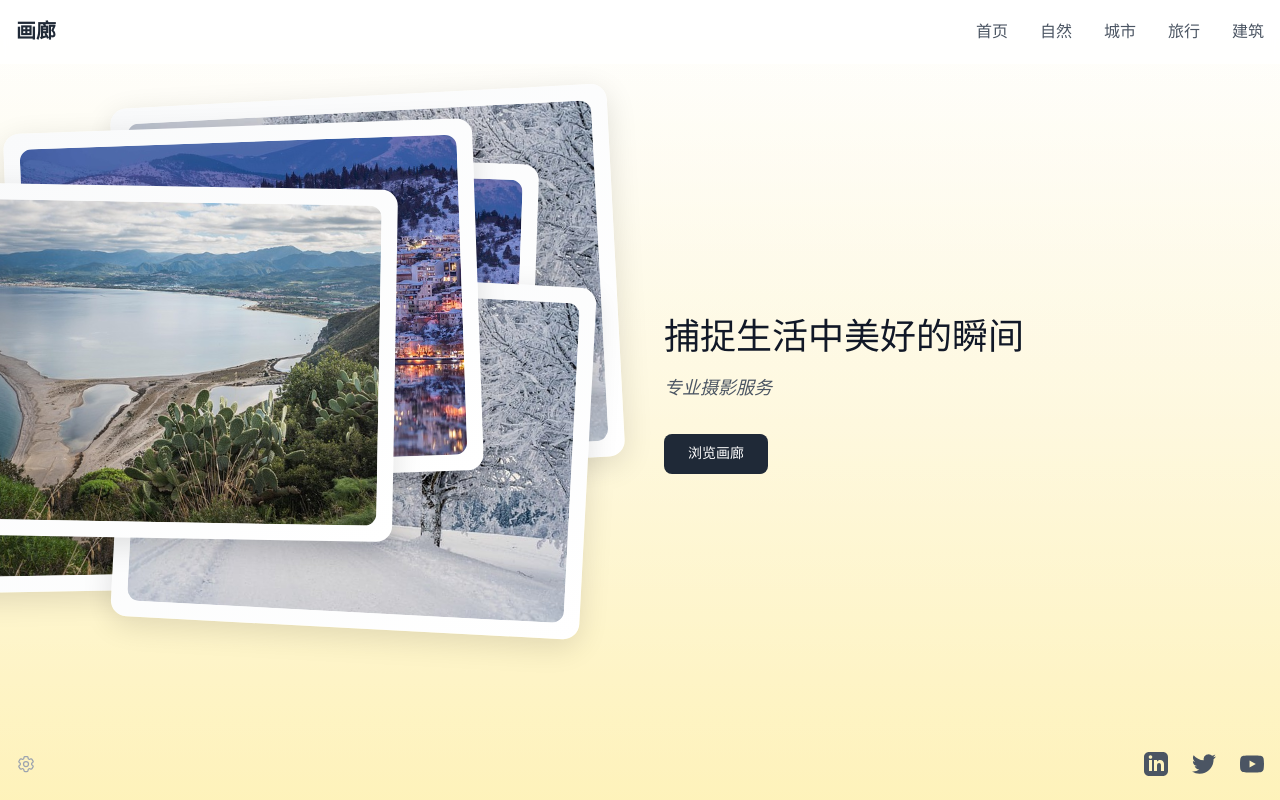
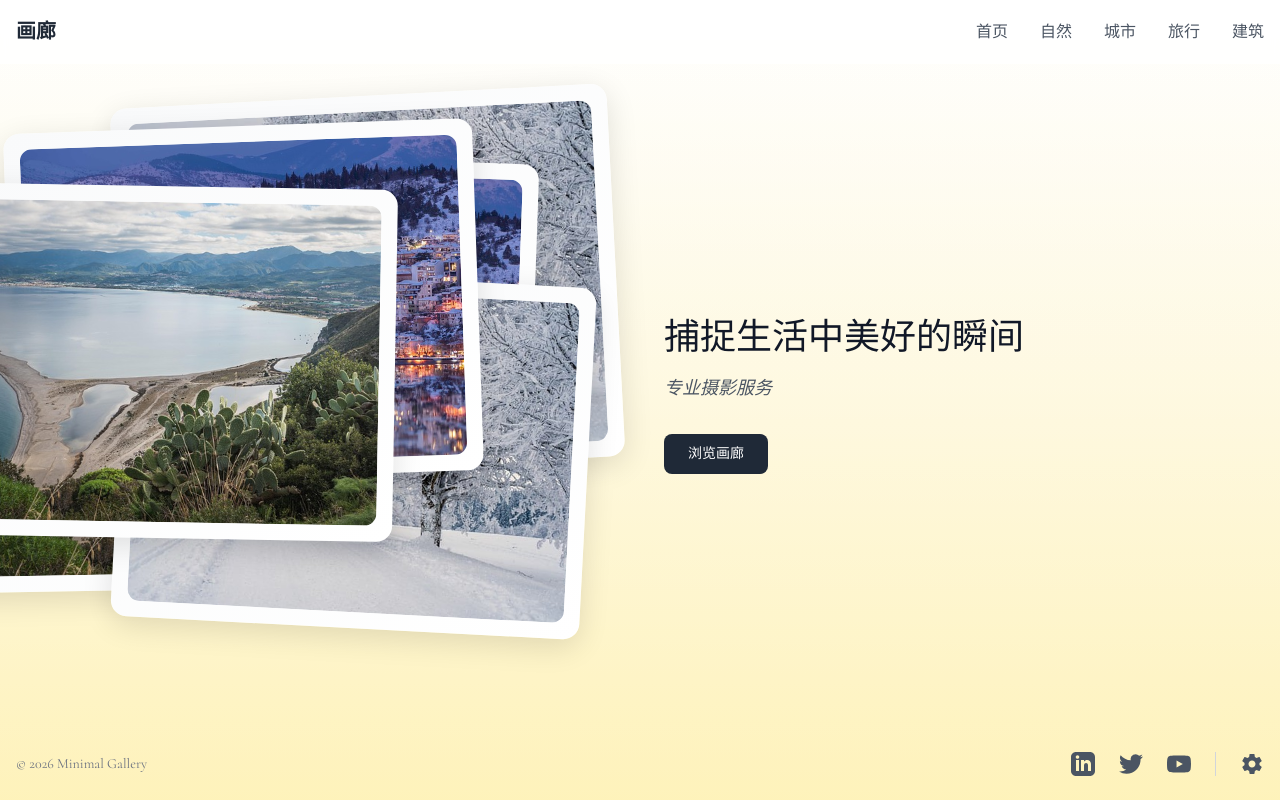
Before and after one commit to useragent-1/minimal-gallery, a Next.js app: page / in a window 1280 px wide. Built offline with nearby package versions, Linux system fonts and the light colour scheme.

Commit message:
feat: move admin settings button to the right of social links in the footer with a premium divider

```diff
--- a/app/components/Footer.tsx
+++ b/app/components/Footer.tsx
@@ -35,20 +35,13 @@ export default function Footer() {
     <footer className="w-full py-6 relative z-10">
       <div className="w-full max-w-[1440px] mx-auto px-4">
         <div className="flex justify-between items-center">
-          {/* Admin entry */}
-          <Link
-            href="/admin"
-            className="text-gray-400 hover:text-gray-600 transition-colors duration-200 ease-in-out"
-            title="管理后台"
-          >
-            <svg className="w-5 h-5" fill="none" stroke="currentColor" viewBox="0 0 24 24" strokeWidth={1.5}>
-              <path strokeLinecap="round" strokeLinejoin="round" d="M9.594 3.94c.09-.542.56-.94 1.11-.94h2.593c.55 0 1.02.398 1.11.94l.213 1.281c.063.374.313.686.645.87.074.04.147.083.22.127.325.196.72.257 1.075.124l1.217-.456a1.125 1.125 0 0 1 1.37.49l1.296 2.247a1.125 1.125 0 0 1-.26 1.431l-1.003.827c-.293.241-.438.613-.43.992a7.723 7.723 0 0 1 0 .255c-.008.378.137.75.43.991l1.004.827c.424.35.534.955.26 1.43l-1.298 2.247a1.125 1.125 0 0 1-1.369.491l-1.217-.456c-.355-.133-.75-.072-1.076.124a6.47 6.47 0 0 1-.22.128c-.331.183-.581.495-.644.869l-.213 1.281c-.09.543-.56.941-1.11.941h-2.594c-.55 0-1.019-.398-1.11-.94l-.213-1.281c-.062-.374-.312-.686-.644-.87a6.52 6.52 0 0 1-.22-.127c-.325-.196-.72-.257-1.076-.124l-1.217.456a1.125 1.125 0 0 1-1.369-.49l-1.297-2.247a1.125 1.125 0 0 1 .26-1.431l1.004-.827c.292-.24.437-.613.43-.991a6.932 6.932 0 0 1 0-.255c.007-.38-.138-.751-.43-.992l-1.004-.827a1.125 1.125 0 0 1-.26-1.43l1.297-2.247a1.125 1.125 0 0 1 1.37-.491l1.216.456c.356.133.751.072 1.076-.124.072-.044.146-.086.22-.128.332-.183.582-.495.644-.869l.214-1.28Z" />
-              <path strokeLinecap="round" strokeLinejoin="round" d="M15 12a3 3 0 1 1-6 0 3 3 0 0 1 6 0Z" />
-            </svg>
-          </Link>
+          {/* Copyright */}
+          <p className="text-sm text-gray-500">
+            &copy; {new Date().getFullYear()} Minimal Gallery
+          </p>
 
-          {/* Social links */}
-          <div className="flex space-x-6">
+          {/* Social links & Settings */}
+          <div className="flex space-x-6 items-center">
             {socialLinks.map((item) => (
               <Link
                 key={item.name}
@@ -63,6 +56,20 @@ export default function Footer() {
                 </div>
               </Link>
             ))}
+
+            {/* Admin Settings Entry */}
+            <Link
+              href="/admin"
+              className="text-gray-600 hover:text-gray-900 transition-colors duration-200 ease-in-out border-l border-gray-300 pl-6 flex items-center"
+              title="管理后台"
+            >
+              <span className="sr-only">设置</span>
+              <div className="w-6 h-6">
+                <svg fill="currentColor" viewBox="0 0 24 24">
+                  <path d="M19.43 12.98c.04-.32.07-.64.07-.98s-.03-.66-.07-.98l2.11-1.65c.19-.15.24-.42.12-.64l-2-3.46c-.12-.22-.39-.3-.61-.22l-2.49 1c-.52-.4-1.08-.73-1.69-.98l-.38-2.65C14.46 2.18 14.25 2 14 2h-4c-.25 0-.46.18-.49.42l-.38 2.65c-.61.25-1.17.59-1.69.98l-2.49-1c-.23-.09-.49 0-.61.22l-2 3.46c-.13.22-.07.49.12.64l2.11 1.65c-.04.32-.07.65-.07.98s.03.66.07.98l-2.11 1.65c-.19.15-.24.42-.12.64l2 3.46c.12.22.39.3.61.22l2.49-1c.52.4 1.08.73 1.69.98l.38 2.65c.03.24.24.42.49.42h4c.25 0 .46-.18.49-.42l.38-2.65c.61-.25 1.17-.59 1.69-.98l2.49 1c.23.09.49 0 .61-.22l2-3.46c.12-.22.07-.49-.12-.64l-2.11-1.65zM12 15.5c-1.93 0-3.5-1.57-3.5-3.5s1.57-3.5 3.5-3.5 3.5 1.57 3.5 3.5-1.57 3.5-3.5 3.5z" />
+                </svg>
+              </div>
+            </Link>
           </div>
         </div>
       </div>
```
